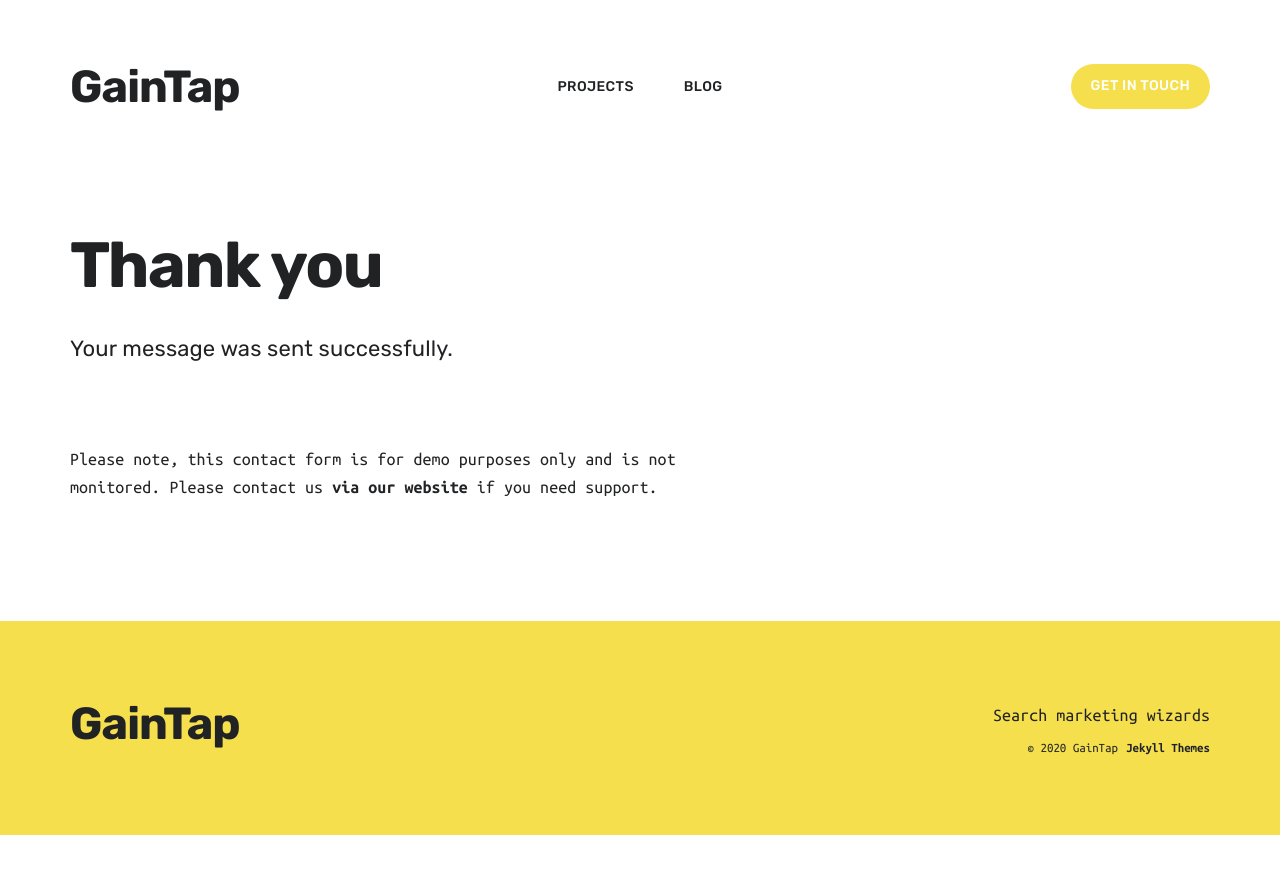
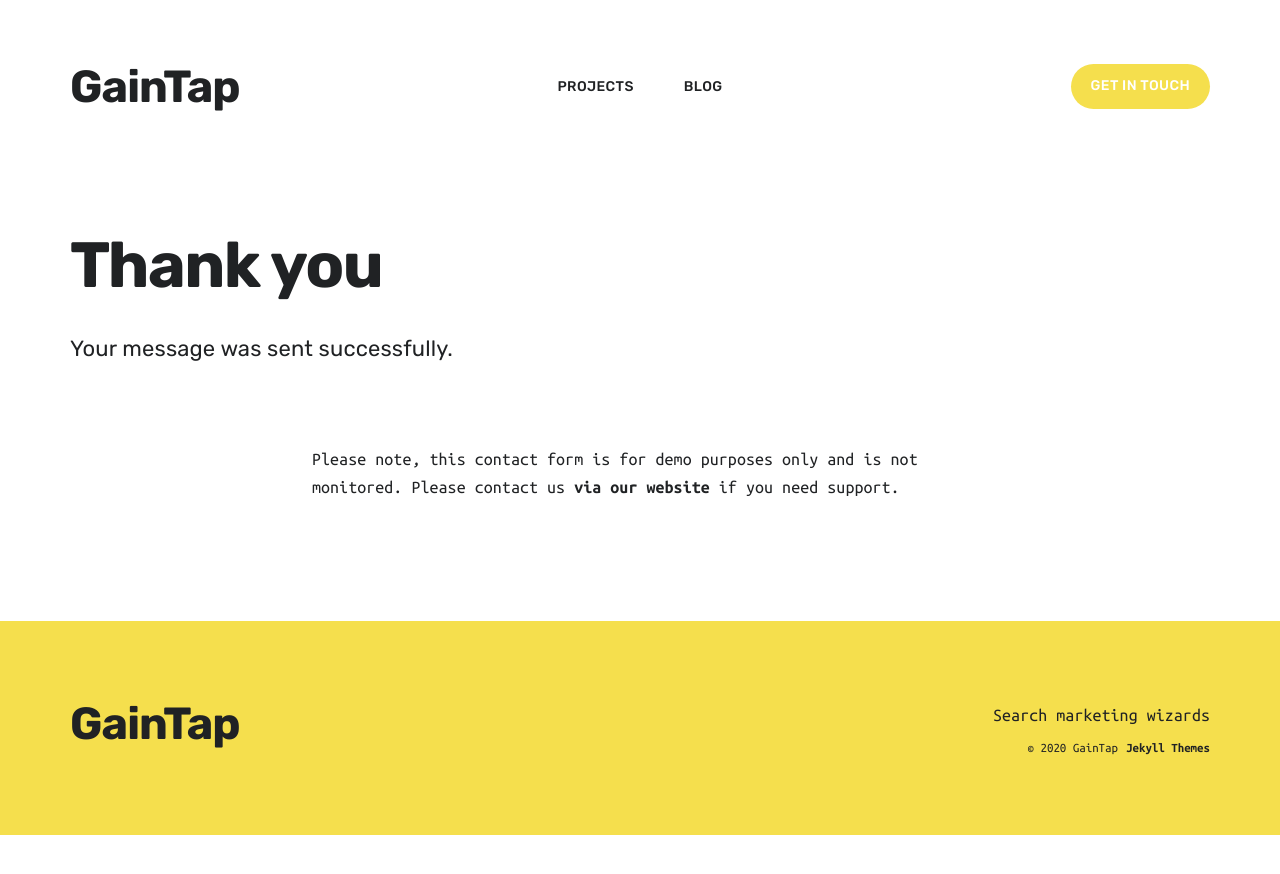
Before and after one commit to gaintap/gaintap.github.io, a Jekyll site: the page built from _pages/thanks.md, in a window 1280 px wide. Shown: the top 874 px of the page. Built offline with Jekyll 4.4.1, drawn with Linux system fonts in a browser that asks for light colours; nearby versions of some CDN libraries.

Commit message:
Update _page__post.scss

```diff
--- a/_sass/_pages/_page__post.scss
+++ b/_sass/_pages/_page__post.scss
@@ -30,7 +30,9 @@
 
   .post__content {
     max-width: 656px;
-    margin-bottom: 80px;
+    margin-left: auto;
+    margin-right: auto;
+    margin-bottom: 40px;
 
     p {
       margin-bottom: 16px;
```
